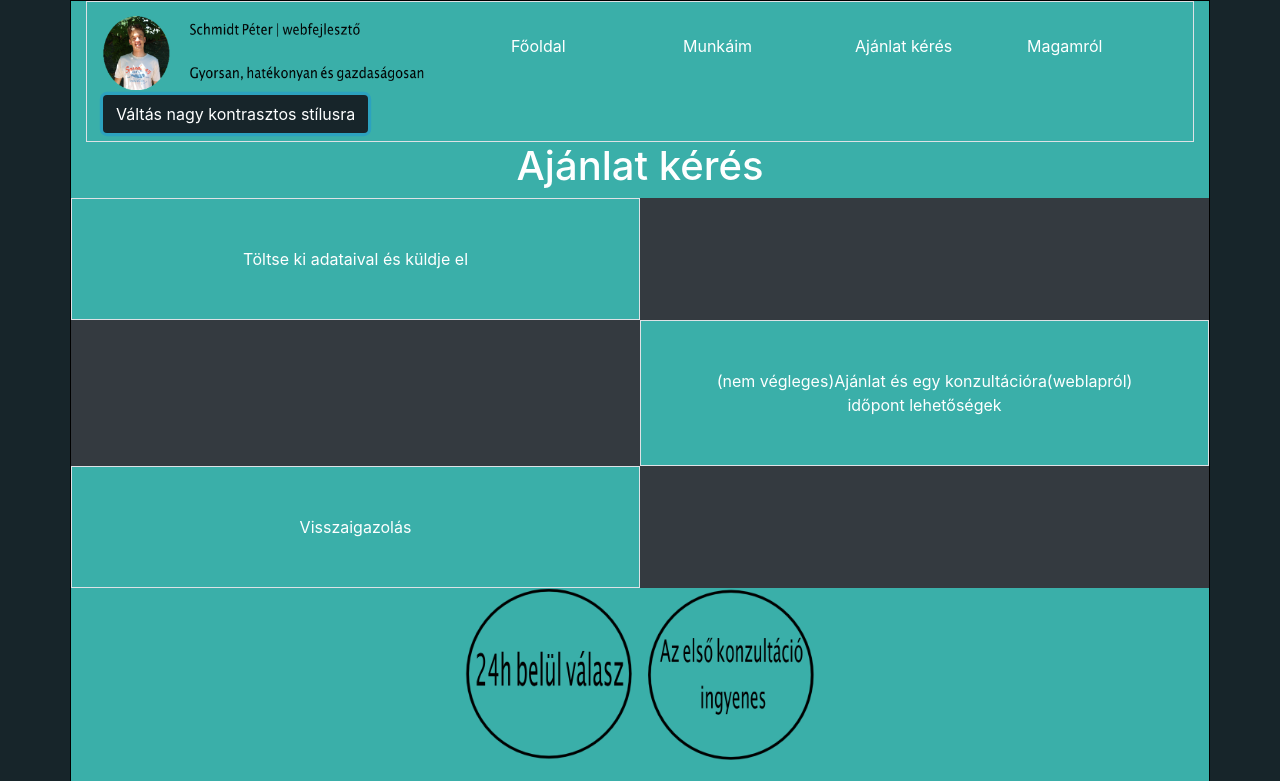
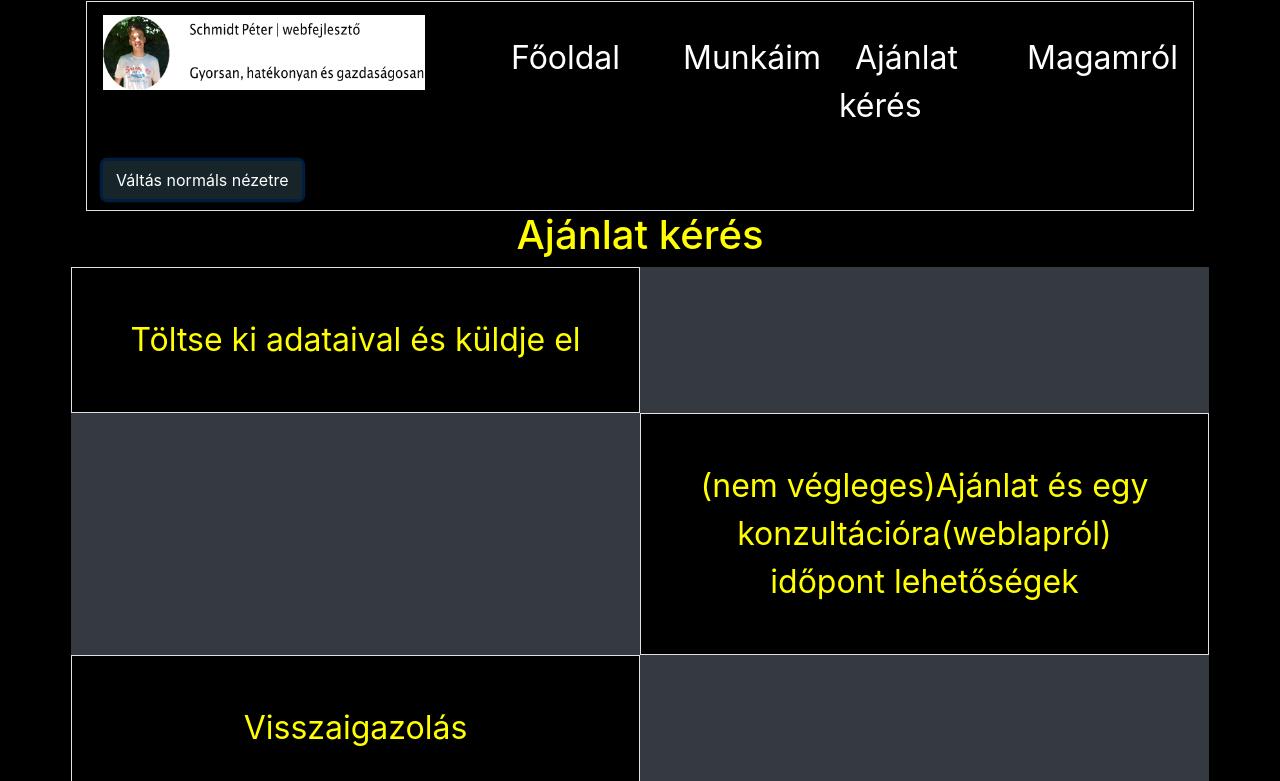
Before and after one commit to SchmidtPeti/webdev, a plain HTML site: page form.html in a window 1280 px wide. Both pictures are taken after a click on the button "Váltás nagy kontrasztos stílusra". Shown: the top 781 px of the page. Drawn offline with nearby package versions, Linux system fonts and the light colour scheme.

Commit message:
contrast website

```diff
--- a/aboutme.html
+++ b/aboutme.html
@@ -14,6 +14,7 @@
     <script src="https://code.jquery.com/jquery-3.2.1.slim.min.js" integrity="sha384-KJ3o2DKtIkvYIK3UENzmM7KCkRr/rE9/Qpg6aAZGJwFDMVNA/GpGFF93hXpG5KkN" crossorigin="anonymous"></script>
 <script src="https://cdnjs.cloudflare.com/ajax/libs/popper.js/1.12.9/umd/popper.min.js" integrity="sha384-ApNbgh9B+Y1QKtv3Rn7W3mgPxhU9K/ScQsAP7hUibX39j7fakFPskvXusvfa0b4Q" crossorigin="anonymous"></script>
 <script src="https://maxcdn.bootstrapcdn.com/bootstrap/4.0.0/js/bootstrap.min.js" integrity="sha384-JZR6Spejh4U02d8jOt6vLEHfe/JQGiRRSQQxSfFWpi1MquVdAyjUar5+76PVCmYl" crossorigin="anonymous"></script>
+<script src="app.js"></script>
 </head>
 <body>
     <div class="container">
@@ -36,7 +37,7 @@
                 </div>
             </div>
             <div class="row">
-                <div class="col-12"><button class="btn " onclick="toggleStyleSheet()" >Váltás nagy kontrasztos stílusra</button></div>
+                <div class="col-12"><button class="btn" id="v" onclick="toggleStyleSheet()" >Váltás nagy kontrasztos stílusra</button></div>
             </div>
         </nav>
         <article>
--- a/app.js
+++ b/app.js
@@ -1,8 +1,10 @@
 const toggleStyleSheet = () => {
     let emptyStyle = document.getElementById("contrast");
     let currentPath = emptyStyle.href.substring(emptyStyle.href.lastIndexOf("/")+1,emptyStyle.href.length);
+    let btn = document.getElementById("v");
     if(currentPath!=="nincs.css"){
         emptyStyle.href="nincs.css";
+        btn.innerHTML = "Váltás nagy kontrasztos stílusra"
     }
     else{
         let van = document.location.href;
@@ -10,5 +12,6 @@ const toggleStyleSheet = () => {
         let newPath = van.substring(0,idx);
         newPath += "/bigContrast.css";
         emptyStyle.href = newPath;
+        btn.innerHTML = "Váltás normáls nézetre"
     }
 }
--- a/form.html
+++ b/form.html
@@ -14,6 +14,7 @@
     <script src="https://code.jquery.com/jquery-3.2.1.slim.min.js" integrity="sha384-KJ3o2DKtIkvYIK3UENzmM7KCkRr/rE9/Qpg6aAZGJwFDMVNA/GpGFF93hXpG5KkN" crossorigin="anonymous"></script>
 <script src="https://cdnjs.cloudflare.com/ajax/libs/popper.js/1.12.9/umd/popper.min.js" integrity="sha384-ApNbgh9B+Y1QKtv3Rn7W3mgPxhU9K/ScQsAP7hUibX39j7fakFPskvXusvfa0b4Q" crossorigin="anonymous"></script>
 <script src="https://maxcdn.bootstrapcdn.com/bootstrap/4.0.0/js/bootstrap.min.js" integrity="sha384-JZR6Spejh4U02d8jOt6vLEHfe/JQGiRRSQQxSfFWpi1MquVdAyjUar5+76PVCmYl" crossorigin="anonymous"></script>
+<script src="app.js"></script>
 </head>
 <body>
     <div class="container">
@@ -36,7 +37,7 @@
                 </div>
             </div>
             <div class="row">
-                <div class="col-12"><button class="btn " onclick="toggleStyleSheet()" >Váltás nagy kontrasztos stílusra</button></div>
+                <div class="col-12"><button class="btn " id="v" onclick="toggleStyleSheet()" >Váltás nagy kontrasztos stílusra</button></div>
             </div>
         </nav>
         <div class="row">
```
Also changed, not shown: index.html (+1 -1 lines), mywork.html (+2 -1 lines).
